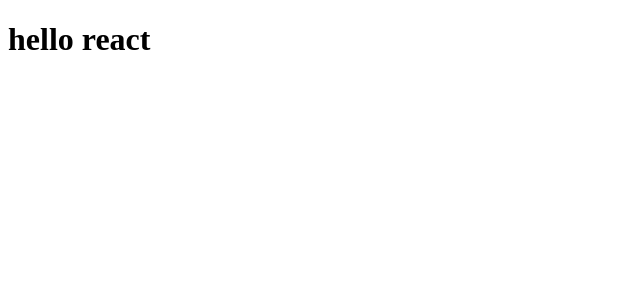
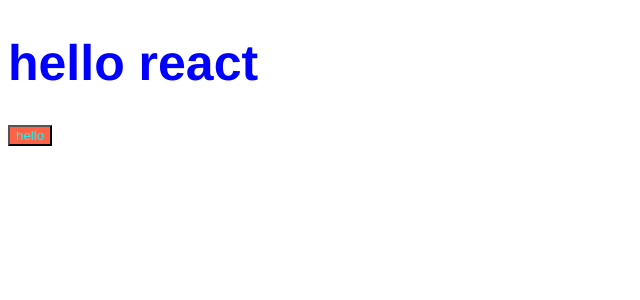
Before and after one commit to TheSungwon/react-for-beginners, a React (Create React App) app: page / in a window 1280 px wide. Shown: the top 300 px of the page, without its empty margins (0-640 px from the left). Built offline with nearby package versions, Linux system fonts and the light colour scheme.

Commit message:
create react app

```diff
--- a/package.json
+++ b/package.json
@@ -6,6 +6,7 @@
     "@testing-library/jest-dom": "^5.16.5",
     "@testing-library/react": "^13.4.0",
     "@testing-library/user-event": "^13.5.0",
+    "prop-types": "^15.8.1",
     "react": "^18.2.0",
     "react-dom": "^18.2.0",
     "react-scripts": "5.0.1",
--- a/src/App.js
+++ b/src/App.js
@@ -1,8 +1,14 @@
+import Button from "./Button";
+
+import styles from "./App.module.css"
+
+
 
 function App() {
   return (
     <div>
-      <h1>hello react</h1>
+      <h1 className={styles.title}>hello react</h1>
+      <Button text={"hello"} />
     </div>
   );
 }
--- /dev/null
+++ b/src/App.module.css
@@ -0,0 +1,5 @@
+.title{
+    font-family: 'Franklin Gothic Medium', 'Arial Narrow', Arial, sans-serif;
+    color: blue;
+    font-size: 50px;
+}
--- /dev/null
+++ b/src/Button.js
@@ -0,0 +1,13 @@
+import PropTypes from "prop-types";
+import styles from "./Button.module.css";
+
+
+function Button({text}){
+    return <button className={styles.btn}>{text}</button>;
+}
+
+
+Button.propTypes= {
+    text:PropTypes.string.isRequired
+};
+export default Button;
--- /dev/null
+++ b/src/Button.module.css
@@ -0,0 +1,4 @@
+.btn{
+    background-color: tomato;
+    color: aqua;
+}
--- a/src/index.js
+++ b/src/index.js
@@ -2,6 +2,7 @@
 import ReactDOM from 'react-dom/client';
 import App from './App';
 
+// import "./style.css"
 const root = ReactDOM.createRoot(document.getElementById('root'));
 root.render(
   <React.StrictMode>
```
Also changed, not shown: 1 other file (tests, documents, lock files or other folders).
